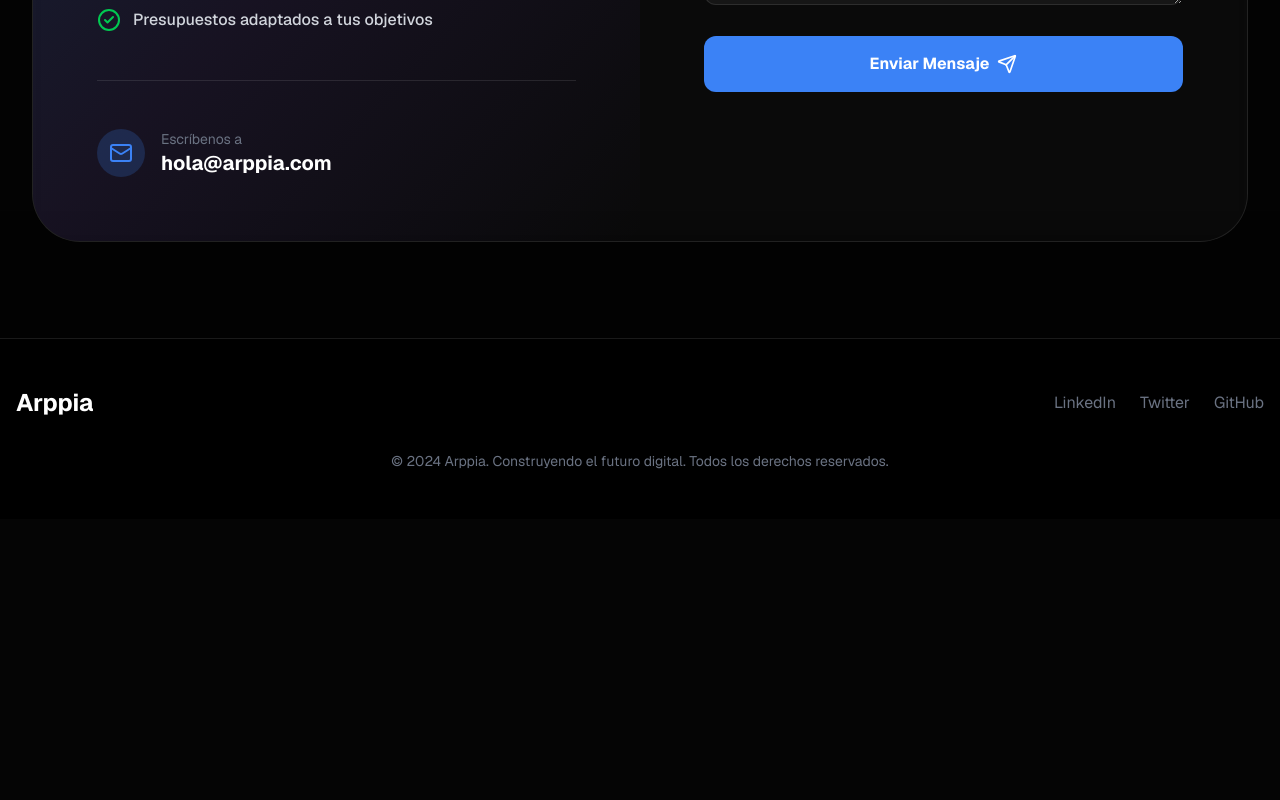
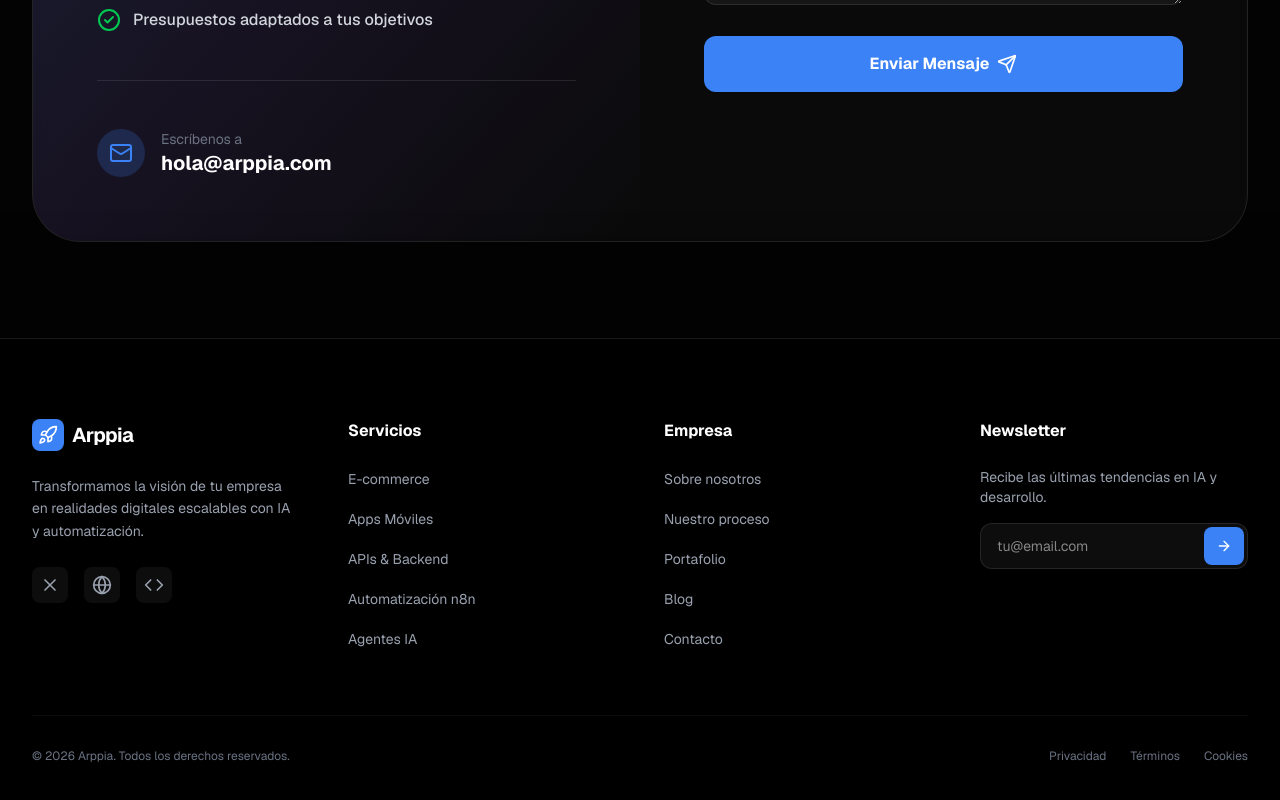
Before and after one commit to AlexisSniffer/arppia-web, a Next.js app: page / in a window 1280 px wide. Shown: the part 3346-4146 px from the top of the page. Before the commit the page ends 3865 px from the top, so only its background shows below. Built offline with nearby package versions, Linux system fonts and the light colour scheme.

Commit message:
refactor: extract footer component into a dedicated file and update home page layout

```diff
--- a/app/page.tsx
+++ b/app/page.tsx
@@ -3,6 +3,7 @@ import Hero from '@/components/Hero';
 import Services from '@/components/Services';
 import Process from '@/components/Process';
 import Contact from '@/components/Contact';
+import Footer from '@/components/Footer';
 
 export default function Home() {
   return (
@@ -12,19 +13,7 @@ export default function Home() {
       <Services />
       <Process />
       <Contact />
-      <footer className="py-12 border-t border-white/10 text-center bg-black">
-        <div className="max-w-7xl mx-auto px-4">
-          <div className="flex flex-col md:flex-row justify-between items-center mb-8">
-            <div className="text-2xl font-bold text-white mb-4 md:mb-0">Arppia</div>
-            <div className="flex space-x-6">
-              <a href="#" className="text-gray-500 hover:text-white transition-colors">LinkedIn</a>
-              <a href="#" className="text-gray-500 hover:text-white transition-colors">Twitter</a>
-              <a href="#" className="text-gray-500 hover:text-white transition-colors">GitHub</a>
-            </div>
-          </div>
-          <p className="text-gray-500 text-sm">© 2024 Arppia. Construyendo el futuro digital. Todos los derechos reservados.</p>
-        </div>
-      </footer>
+      <Footer />
     </main>
   );
 }
--- /dev/null
+++ b/components/Footer.tsx
@@ -0,0 +1,98 @@
+'use client';
+
+import React from 'react';
+import Link from 'next/link';
+import { Rocket, Code, X, Globe, Mail, ArrowRight } from 'lucide-react';
+
+const Footer = () => {
+  const currentYear = new Date().getFullYear();
+
+  return (
+    <footer className="bg-black border-t border-white/10 pt-20 pb-10">
+      <div className="max-w-7xl mx-auto px-4 sm:px-6 lg:px-8">
+        <div className="grid grid-cols-1 md:grid-cols-2 lg:grid-cols-4 gap-12 mb-16">
+          {/* Brand Column */}
+          <div className="space-y-6">
+            <Link href="/" className="flex items-center space-x-2">
+              <div className="bg-primary p-1.5 rounded-lg">
+                <Rocket className="w-5 h-5 text-white" />
+              </div>
+              <span className="text-xl font-bold tracking-tight text-white">Arppia</span>
+            </Link>
+            <p className="text-gray-400 text-sm leading-relaxed max-w-xs">
+              Transformamos la visión de tu empresa en realidades digitales escalables con IA y automatización.
+            </p>
+            <div className="flex space-x-4">
+              <a href="#" className="p-2 bg-white/5 rounded-lg text-gray-400 hover:text-primary hover:bg-white/10 transition-all">
+                <X className="w-5 h-5" />
+              </a>
+              <a href="#" className="p-2 bg-white/5 rounded-lg text-gray-400 hover:text-primary hover:bg-white/10 transition-all">
+                <Globe className="w-5 h-5" />
+              </a>
+              <a href="#" className="p-2 bg-white/5 rounded-lg text-gray-400 hover:text-primary hover:bg-white/10 transition-all">
+                <Code className="w-5 h-5" />
+              </a>
+            </div>
+          </div>
+
+          {/* Services Column */}
+          <div>
+            <h3 className="text-white font-bold mb-6">Servicios</h3>
+            <ul className="space-y-4">
+              {['E-commerce', 'Apps Móviles', 'APIs & Backend', 'Automatización n8n', 'Agentes IA'].map((item) => (
+                <li key={item}>
+                  <Link href="#services" className="text-gray-400 hover:text-white transition-colors text-sm">
+                    {item}
+                  </Link>
+                </li>
+              ))}
+            </ul>
+          </div>
+
+          {/* Quick Links Column */}
+          <div>
+            <h3 className="text-white font-bold mb-6">Empresa</h3>
+            <ul className="space-y-4">
+              {['Sobre nosotros', 'Nuestro proceso', 'Portafolio', 'Blog', 'Contacto'].map((item) => (
+                <li key={item}>
+                  <Link href={item === 'Contacto' ? '#contact' : '#'} className="text-gray-400 hover:text-white transition-colors text-sm">
+                    {item}
+                  </Link>
+                </li>
+              ))}
+            </ul>
+          </div>
+
+          {/* Newsletter Column */}
+          <div>
+            <h3 className="text-white font-bold mb-6">Newsletter</h3>
+            <p className="text-gray-400 text-sm mb-4">Recibe las últimas tendencias en IA y desarrollo.</p>
+            <form className="relative" onSubmit={(e) => e.preventDefault()}>
+              <input
+                type="email"
+                placeholder="tu@email.com"
+                className="w-full bg-white/5 border border-white/10 rounded-xl px-4 py-3 text-sm text-white focus:outline-none focus:ring-1 focus:ring-primary transition-all"
+              />
+              <button className="absolute right-1 top-1 bottom-1 bg-primary text-white px-3 rounded-lg hover:bg-primary/90 transition-colors">
+                <ArrowRight className="w-4 h-4" />
+              </button>
+            </form>
+          </div>
+        </div>
+
+        <div className="pt-8 border-t border-white/5 flex flex-col md:flex-row justify-between items-center space-y-4 md:space-y-0">
+          <p className="text-gray-500 text-xs">
+            © {currentYear} Arppia. Todos los derechos reservados.
+          </p>
+          <div className="flex space-x-6">
+            <Link href="#" className="text-gray-500 hover:text-white text-xs transition-colors">Privacidad</Link>
+            <Link href="#" className="text-gray-500 hover:text-white text-xs transition-colors">Términos</Link>
+            <Link href="#" className="text-gray-500 hover:text-white text-xs transition-colors">Cookies</Link>
+          </div>
+        </div>
+      </div>
+    </footer>
+  );
+};
+
+export default Footer;
```
